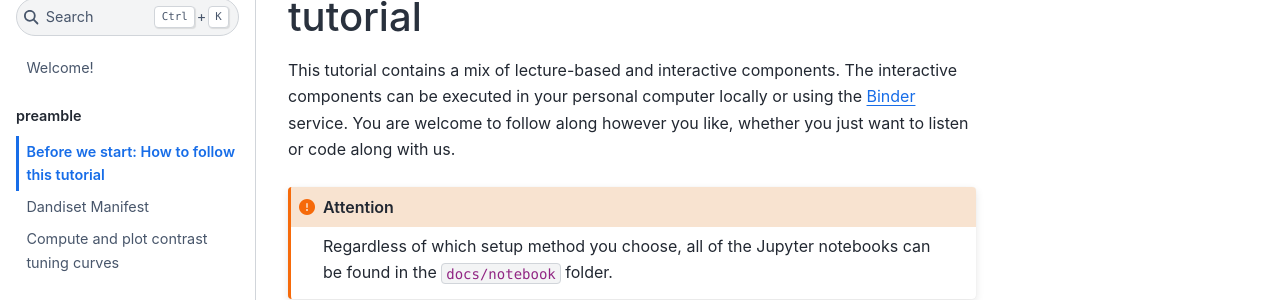
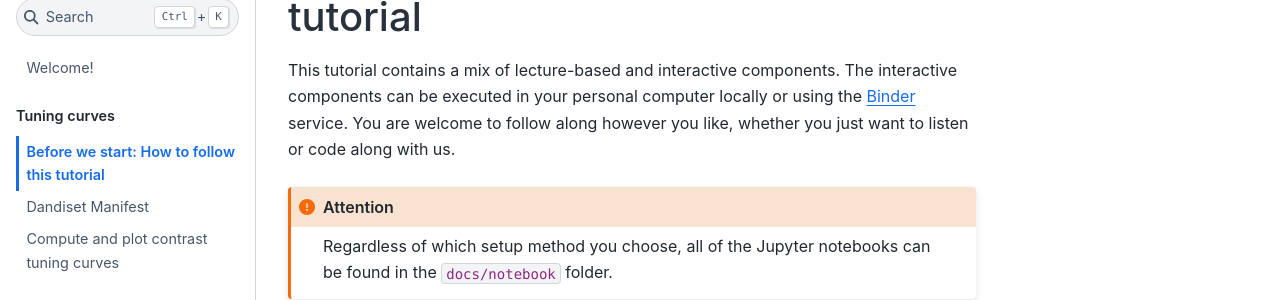
Before and after one commit to dandi/rehack-book, a Jupyter Book: the page built from docs/tuning/step0.md, in a window 1280 px wide. Shown: the part 124-424 px from the top of the page. Built offline with Jupyter Book 1.0.4 settings and Sphinx 7.4.7 and the Sphinx Book theme 1.1.4, drawn with Linux system fonts in a browser that asks for light colours.

Commit message:
rename chapter

```diff
--- a/docs/_toc.yml
+++ b/docs/_toc.yml
@@ -1,8 +1,8 @@
 format: jb-book
 root: welcome
 parts:
-- caption: preamble
+- caption: Tuning curves
   chapters:
-  - file: preamble/step0
-  - file: preamble/01-create_manifest.md
-  - file: preamble/02-contrast_analysis.md
+  - file: tuning/step0
+  - file: tuning/01-create_manifest.md
+  - file: tuning/02-contrast_analysis.md
```
Also changed, not shown: docs/tuning/01-create_manifest.md (renamed from docs/preamble/01-create_manifest.md), docs/tuning/02-contrast_analysis.md (renamed from docs/preamble/02-contrast_analysis.md), docs/tuning/step0.md (renamed from docs/preamble/step0.md).
